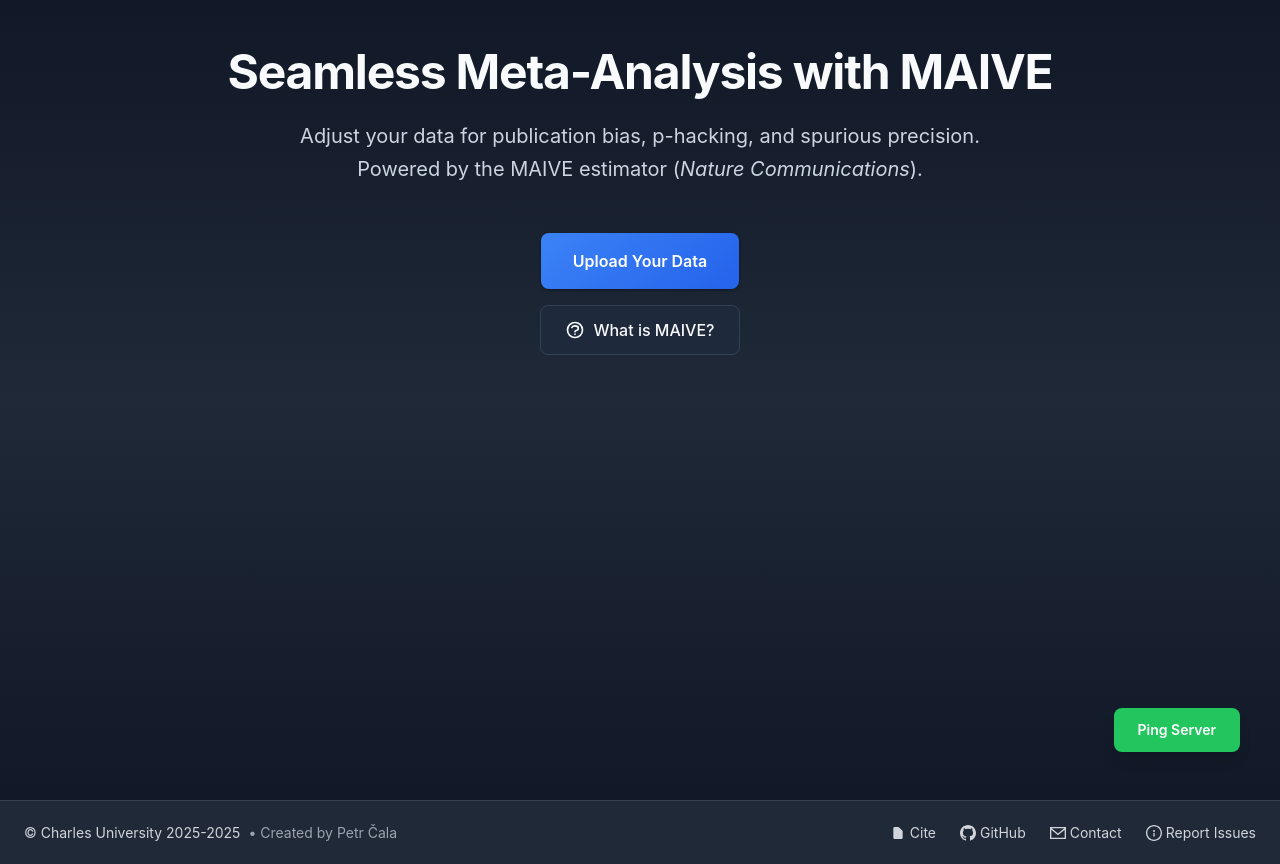
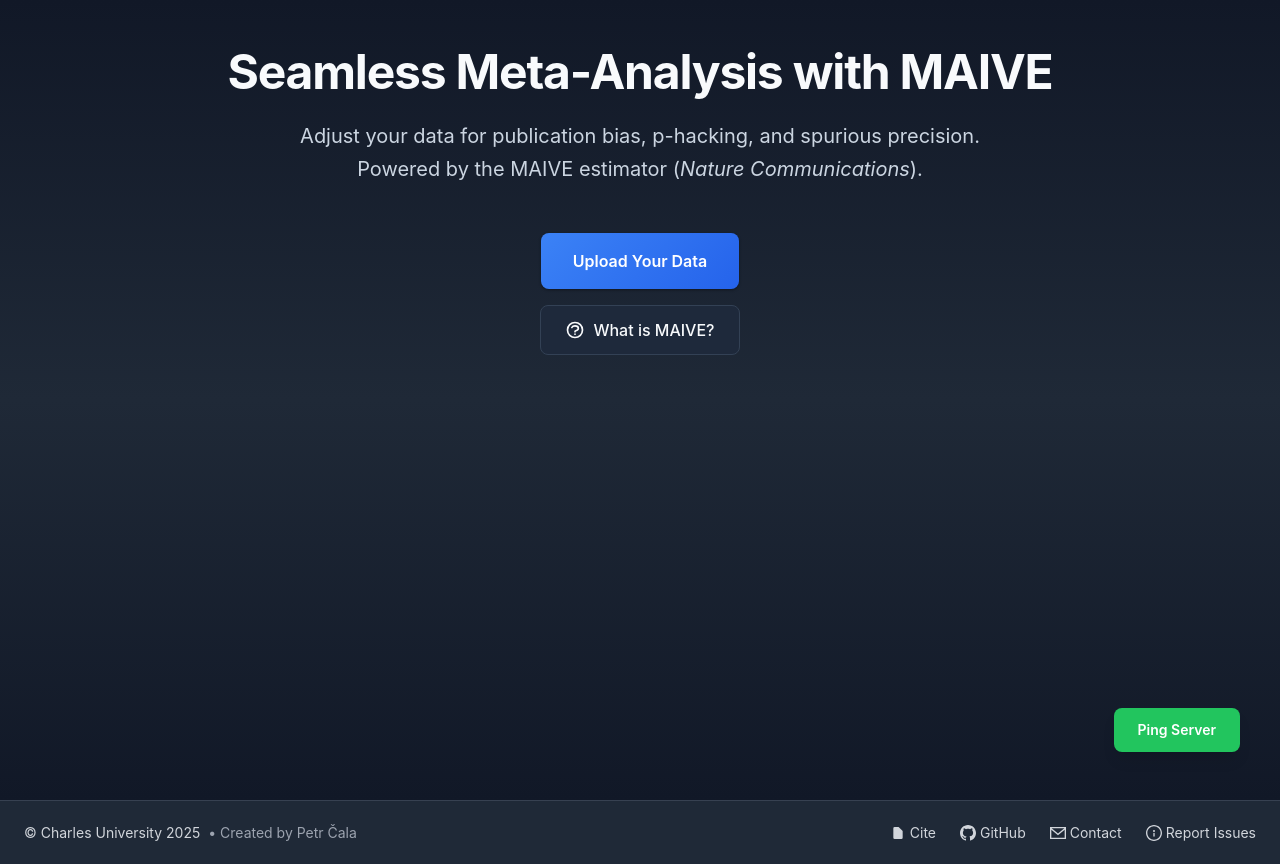
Before and after one commit to PetrCala/maive-ui, a Next.js app in the folder apps/react-ui/client/: page / in a window 1280 px wide. Built offline with nearby package versions, Linux system fonts and the light colour scheme.

Commit message:
refactor: unify definition of links; update footer citation

```diff
--- a/apps/react-ui/client/src/CONST.ts
+++ b/apps/react-ui/client/src/CONST.ts
@@ -1,18 +1,23 @@
 const CONST = {
-  MAIVE_URL: "https://meta-analysis.cz/maive/",
-  MAIVE_PAPER_URL: "https://meta-analysis.cz/maive/maive.pdf",
-  MAIVE_GITHUB_URL: "https://github.com/meta-analysis-es/maive",
   APP_DISPLAY_NAME: "MAIVE UI",
+
   CREATOR: "Petr Čala",
-  CREATOR_URL: "https://github.com/PetrCala",
+  CREATOR_EMAIL: "61505008@fsv.cuni.cz",
+  INSTITUTION_NAME: "Charles University",
 
-  // Footer constants
-  FOOTER: {
-    COPYRIGHT: "© Charles University 2025-",
-    GITHUB_URL: "https://github.com/PetrCala/maive-ui",
-    CONTACT_EMAIL: "61505008@fsv.cuni.cz",
-    CONTACT_URL: "https://irsova.com/",
-    ISSUE_REPORT_URL: "https://github.com/PetrCala/maive-ui/issues",
+  LINKS: {
+    MAIVE: {
+      WEBSITE: "https://meta-analysis.cz/maive/",
+      PAPER: "https://meta-analysis.cz/maive/maive.pdf",
+      GITHUB: "https://github.com/meta-analysis-es/maive",
+    },
+    APP_GITHUB: {
+      HOMEPAGE: "https://github.com/PetrCala/maive-ui",
+      ISSUES: "https://github.com/PetrCala/maive-ui/issues",
+    },
+    CREATOR_URL: "https://github.com/PetrCala",
+    CONTACT_WEBSITE_URL: "https://irsova.com/",
+    INSTITUTION_URL: "https://ies.fsv.cuni.cz/en",
   },
 
   MODEL_TYPES: {
--- a/apps/react-ui/client/src/components/CitationBox.tsx
+++ b/apps/react-ui/client/src/components/CitationBox.tsx
@@ -214,7 +214,7 @@ ER  -`,
 
       <div className="mt-4 text-xs text-gray-500 dark:text-gray-400">
         <a
-          href={CONST.MAIVE_PAPER_URL}
+          href={CONST.LINKS.MAIVE.PAPER}
           target="_blank"
           rel="noopener noreferrer"
           className="text-blue-600 dark:text-blue-400 hover:underline"
--- a/apps/react-ui/client/src/components/Footer.tsx
+++ b/apps/react-ui/client/src/components/Footer.tsx
@@ -77,8 +77,8 @@ const Footer = ({ className = "" }: FooterProps) => {
 
   const handleContactClick = () => {
     window.location.href = CONFIG.SHOULD_SEND_EMAIL_IN_FOOTER_CONTACT
-      ? `mailto:${CONST.FOOTER.CONTACT_EMAIL}`
-      : CONST.FOOTER.CONTACT_URL;
+      ? `mailto:${CONST.CREATOR_EMAIL}`
+      : CONST.LINKS.CONTACT_WEBSITE_URL;
   };
 
   const handleCitationClick = () => {
@@ -92,11 +92,14 @@ const Footer = ({ className = "" }: FooterProps) => {
       >
         {/* Copyright */}
         <div className="text-sm">
-          {CONST.FOOTER.COPYRIGHT}
-          {currentYear}
+          {"© "}
+          <InvisibleLink href={CONST.LINKS.INSTITUTION_URL}>
+            {CONST.INSTITUTION_NAME}
+          </InvisibleLink>{" "}
+          {currentYear === "2025" ? "2025" : `2025-${currentYear}`}
           <span className="text-gray-500 dark:text-gray-400 ml-2">
             • Created by{" "}
-            <InvisibleLink href={CONST.CREATOR_URL}>
+            <InvisibleLink href={CONST.LINKS.CREATOR_URL}>
               {CONST.CREATOR}
             </InvisibleLink>
           </span>
@@ -110,7 +113,7 @@ const Footer = ({ className = "" }: FooterProps) => {
             text="Cite"
           />
           <FooterHrefLinkItem
-            href={CONST.FOOTER.GITHUB_URL}
+            href={CONST.LINKS.APP_GITHUB.HOMEPAGE}
             svgPath="M12 0c-6.626 0-12 5.373-12 12 0 5.302 3.438 9.8 8.207 11.387.599.111.793-.261.793-.577v-2.234c-3.338.726-4.033-1.416-4.033-1.416-.546-1.387-1.333-1.756-1.333-1.756-1.089-.745.083-.729.083-.729 1.205.084 1.839 1.237 1.839 1.237 1.07 1.834 2.807 1.304 3.492.997.107-.775.418-1.305.762-1.604-2.665-.305-5.467-1.334-5.467-5.931 0-1.311.469-2.381 1.236-3.221-.124-.303-.535-1.524.117-3.176 0 0 1.008-.322 3.301 1.23.957-.266 1.983-.399 3.003-.404 1.02.005 2.047.138 3.006.404 2.291-1.552 3.297-1.23 3.297-1.23.653 1.653.242 2.874.118 3.176.77.84 1.235 1.911 1.235 3.221 0 4.609-2.807 5.624-5.479 5.921.43.372.823 1.102.823 2.222v3.293c0 .319.192.694.801.576 4.765-1.589 8.199-6.086 8.199-11.386 0-6.627-5.373-12-12-12z"
             text="GitHub"
           />
@@ -122,7 +125,7 @@ const Footer = ({ className = "" }: FooterProps) => {
           />
 
           <FooterHrefLinkItem
-            href={CONST.FOOTER.ISSUE_REPORT_URL}
+            href={CONST.LINKS.APP_GITHUB.ISSUES}
             svgPath="M12 2c5.514 0 10 4.486 10 10s-4.486 10-10 10-10-4.486-10-10 4.486-10 10-10zm0-2c-6.627 0-12 5.373-12 12s5.373 12 12 12 12-5.373 12-12-5.373-12-12-12zm0 7.5a1.5 1.5 0 110 3 1.5 1.5 0 010-3zm0 4a1 1 0 011 1v4a1 1 0 01-2 0v-4a1 1 0 011-1z"
             text="Report Issues"
           />
--- a/apps/react-ui/client/src/components/MAIVEInfoModal.tsx
+++ b/apps/react-ui/client/src/components/MAIVEInfoModal.tsx
@@ -132,7 +132,7 @@ export default function MAIVEInfoModal({
                   {TEXT.maiveModal.papersAndResources.maiveWebsite.text}
                 </p>
                 <a
-                  href={CONST.MAIVE_URL}
+                  href={CONST.LINKS.MAIVE.WEBSITE}
                   target="_blank"
                   rel="noopener noreferrer"
                   className="text-primary-600 hover:underline text-sm interactive"
@@ -148,7 +148,7 @@ export default function MAIVEInfoModal({
                   {TEXT.maiveModal.papersAndResources.maivePaper.text}
                 </p>
                 <a
-                  href={CONST.MAIVE_PAPER_URL}
+                  href={CONST.LINKS.MAIVE.PAPER}
                   target="_blank"
                   rel="noopener noreferrer"
                   className="text-green-600 hover:underline text-sm interactive"
@@ -164,7 +164,7 @@ export default function MAIVEInfoModal({
                   {TEXT.maiveModal.papersAndResources.maiveCode.text}
                 </p>
                 <a
-                  href={CONST.MAIVE_GITHUB_URL}
+                  href={CONST.LINKS.MAIVE.GITHUB}
                   target="_blank"
                   rel="noopener noreferrer"
                   className="text-purple-600 hover:underline text-sm interactive"
```
